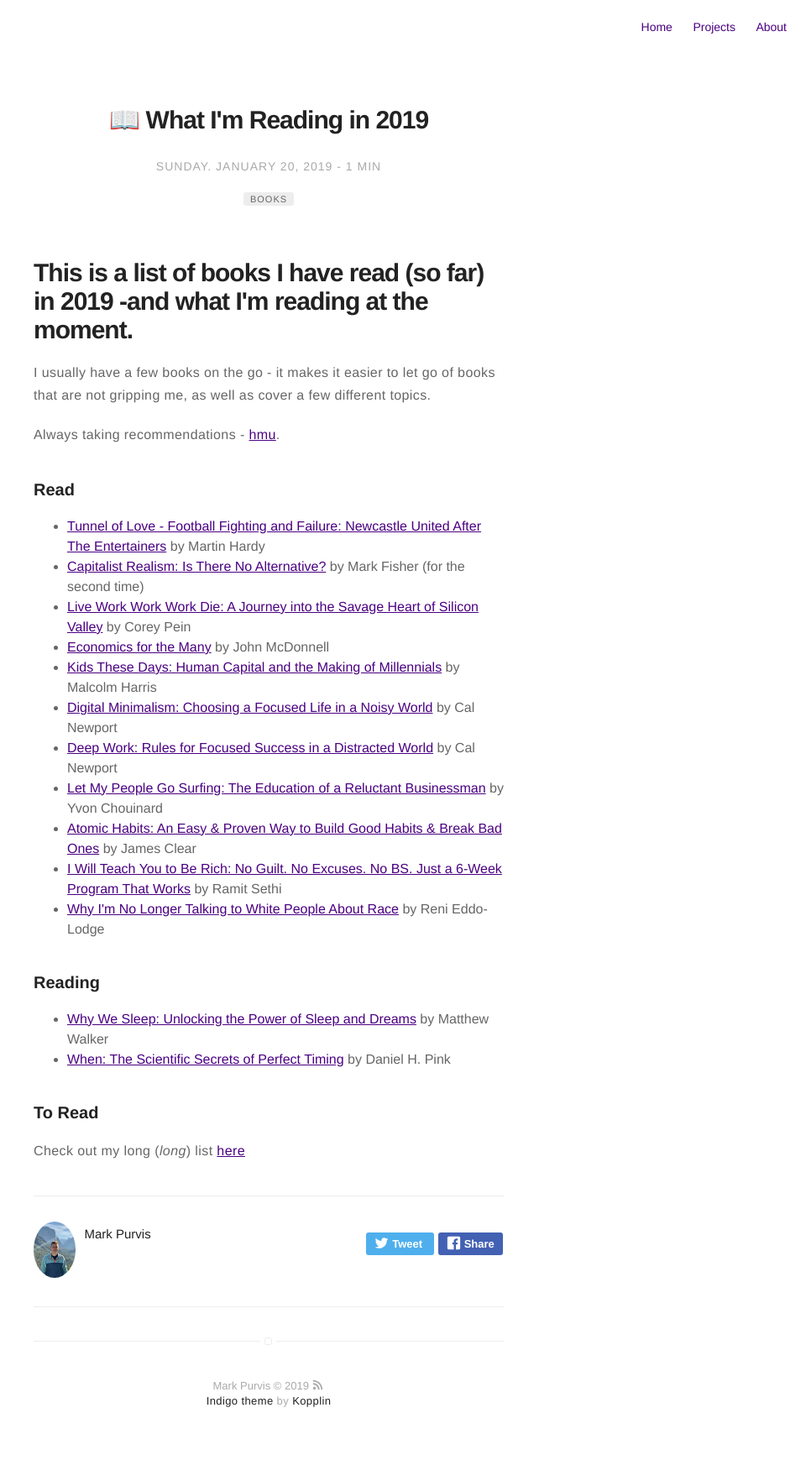
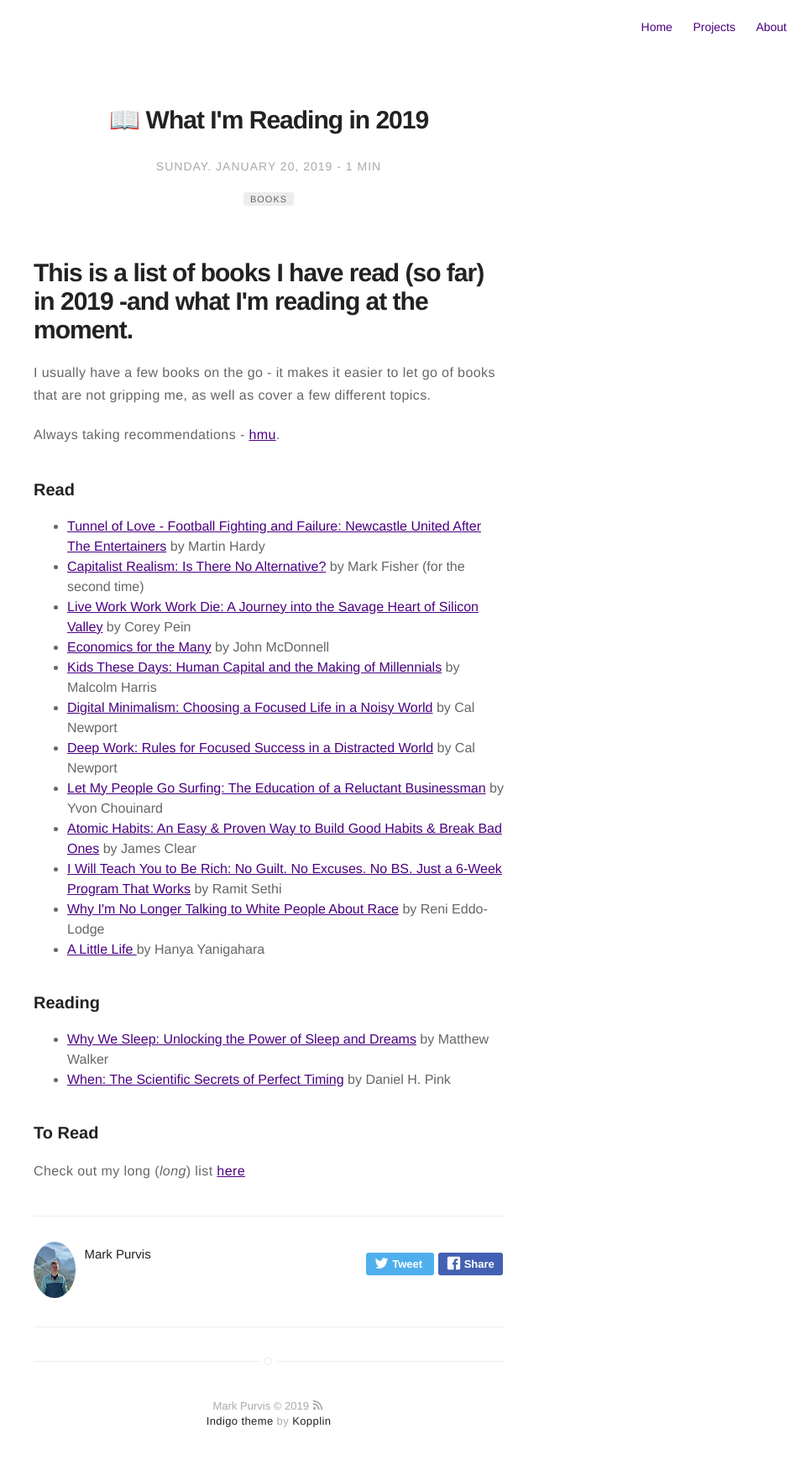
Before and after one commit to markprvs/markprvs.github.io, a Jekyll site: the page built from _posts/2019-01-20-books-read-in-2019.markdown, in a window 1280 px wide. Shown: the whole page at 84% size, without its empty margins (320-1280 px from the left). Built offline with Jekyll 4.4.1, drawn with Linux system fonts in a browser that asks for light colours; emoji names are drawn with the system emoji font; before the commit the page ends 1740 px from its top, so only the background shows below that.

Commit message:
Update 2019-01-20-books-read-in-2019.markdown

```diff
--- a/_posts/2019-01-20-books-read-in-2019.markdown
+++ b/_posts/2019-01-20-books-read-in-2019.markdown
@@ -35,6 +35,7 @@ externalLink: false
 	<li><a href="https://www.goodreads.com/book/show/40121378-atomic-habits">Atomic Habits: An Easy & Proven Way to Build Good Habits & Break Bad Ones</a> by James Clear</li>
 	<li><a href="https://www.goodreads.com/book/show/40591670-i-will-teach-you-to-be-rich">I Will Teach You to Be Rich: No Guilt. No Excuses. No BS. Just a 6-Week Program That Works</a> by Ramit Sethi</li>
 	<li><a href="https://www.goodreads.com/book/show/33606119-why-i-m-no-longer-talking-to-white-people-about-race">Why I'm No Longer Talking to White People About Race</a> by Reni Eddo-Lodge</li>
+	<li><a href="https://www.goodreads.com/book/show/22822858-a-little-life"> A Little Life </a> by Hanya Yanigahara</li>
 </ul>
 
 <h3>Reading</h3>
```
